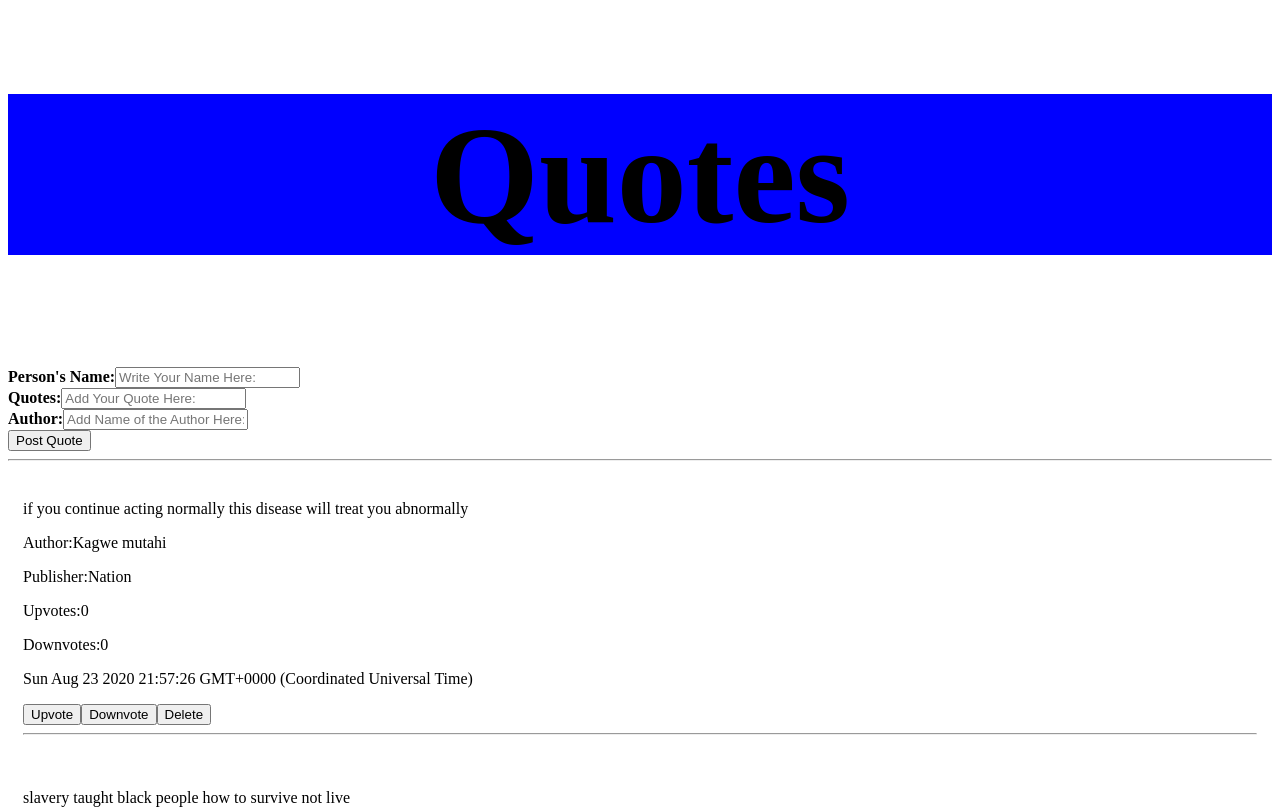
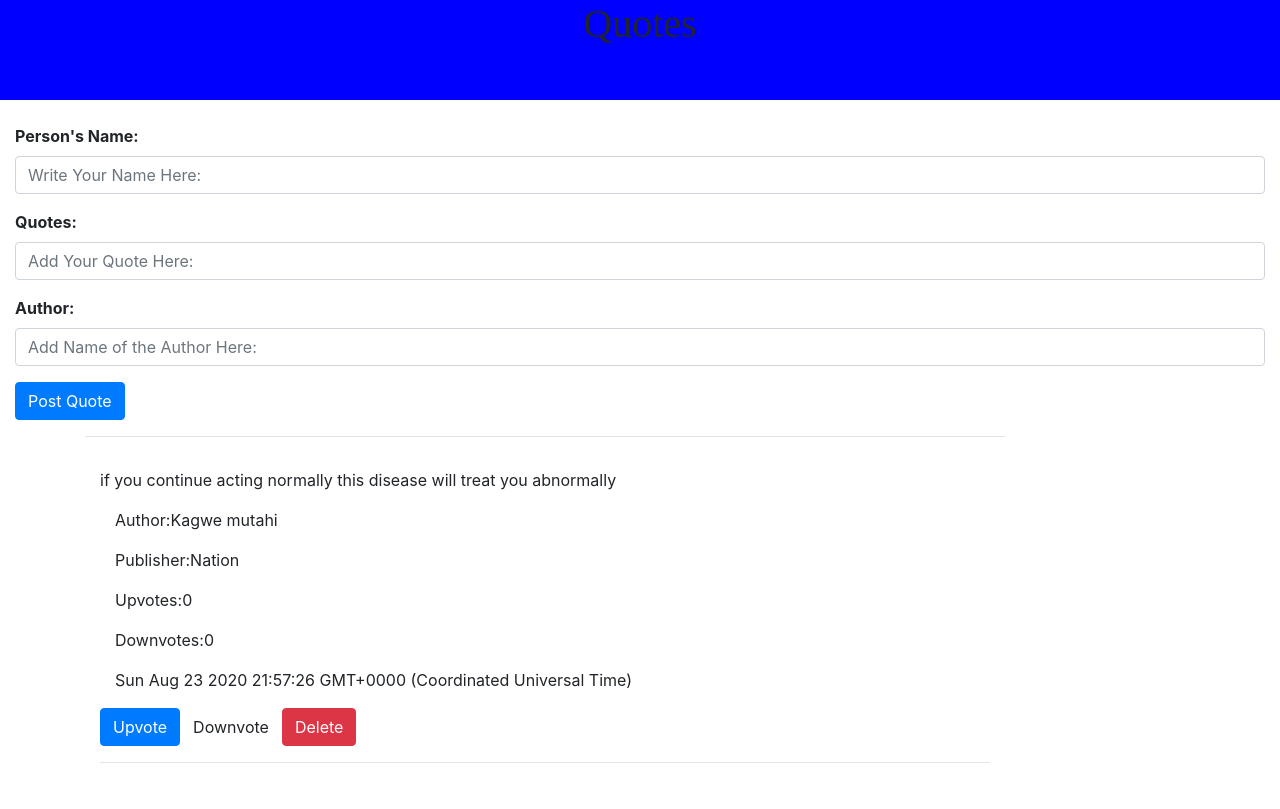
Before and after one commit to Kabu1/quoteit, an Angular app: page / in a window 1280 px wide. Shown: the top 809 px of the page. Built offline with nearby package versions, Linux system fonts and the light colour scheme.

Commit message:
add bootstrap

```diff
--- a/package.json
+++ b/package.json
@@ -19,6 +19,8 @@
     "@angular/platform-browser": "~10.0.11",
     "@angular/platform-browser-dynamic": "~10.0.11",
     "@angular/router": "~10.0.11",
+    "bootstrap": "^4.5.2",
+    "popper": "^1.0.1",
     "rxjs": "~6.5.5",
     "tslib": "^2.0.0",
     "zone.js": "~0.10.3"
--- a/src/app/quote/quote.component.css
+++ b/src/app/quote/quote.component.css
@@ -8,7 +8,7 @@
     background-color: blue;
     font-family: 'Times New Roman', Times, serif;
     font-size: 70px;
-
+    height: 100px;
   }
 
   /* .line
--- a/src/styles.css
+++ b/src/styles.css
@@ -1 +1,2 @@
 /* You can add global styles to this file, and also import other style files */
+@import "~bootstrap/dist/css/bootstrap.css"
```
Also changed, not shown: 1 other file (tests, documents, lock files or other folders).
